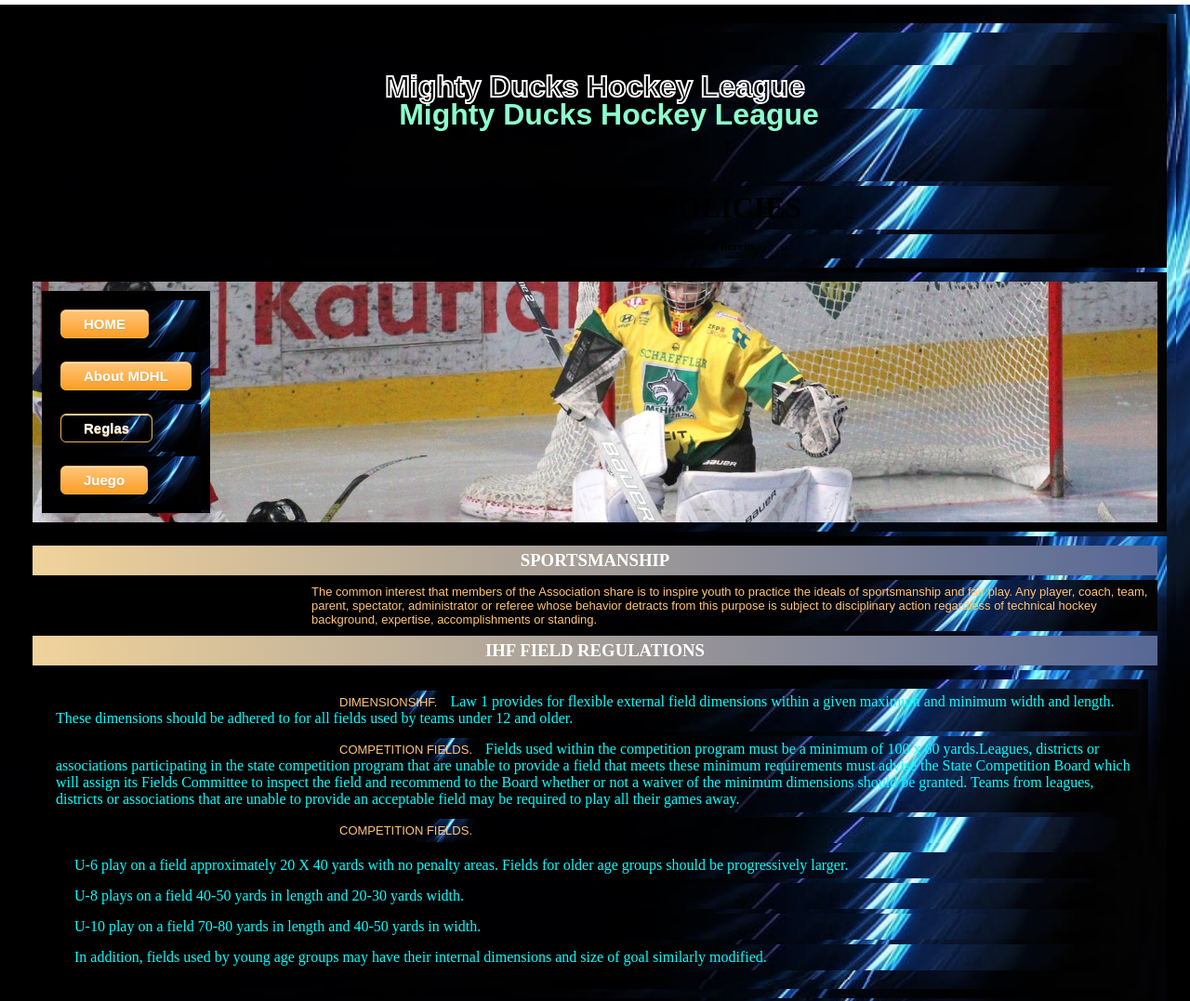
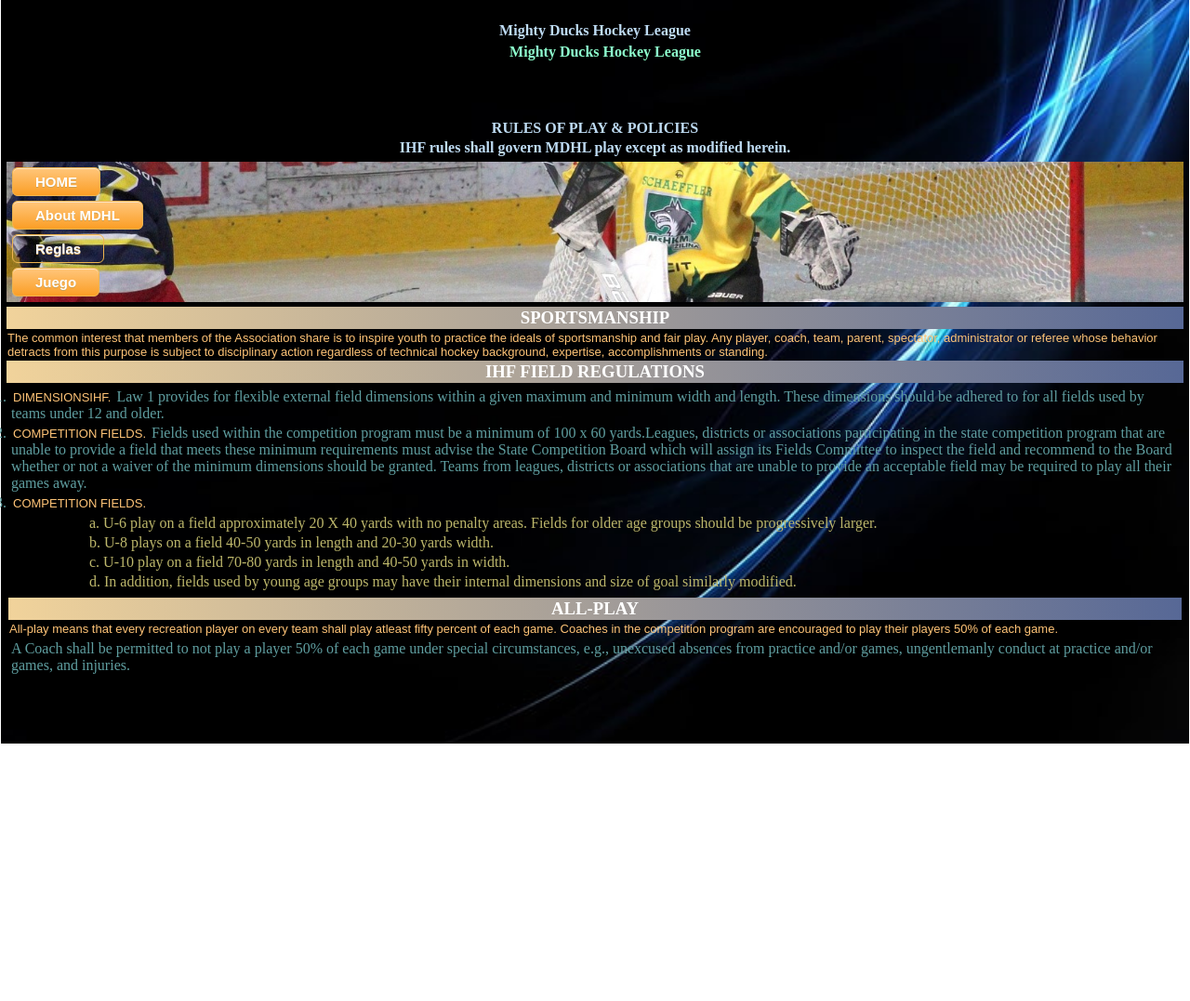
Before and after one commit to AntoCast18/Task1, a website: page rules.html in a window 1280 px wide. Shown: the top 1077 px of the page at 93% size. After the commit the page ends 800 px from the top, so only its background shows below. Drawn offline with Linux system fonts and the light colour scheme.

Commit message:
update styles

```diff
--- a/styles/task3.css
+++ b/styles/task3.css
@@ -1,23 +1,26 @@
 * {
-    margin: 5px;
-    padding: 5px;
+    margin: 1px;
+    padding: 1px;
     box-sizing: border-box;
+    /* background: linear-gradient(to right, rgb(198, 158, 247), rgb(87, 104, 150)); */
+}
+
+body {
+    display: block;
     background-image: url("../assets/img/black-neon.jpg");
     background-position: center;
     background-repeat: no-repeat;
     background-size: cover;
     opacity: 1px;
-
-    /* background: linear-gradient(to right, rgb(198, 158, 247), rgb(87, 104, 150)); */
 }
 
 .bg-1 {
-    height: 20vh;
-    padding-top: 30px;
+    height: 15vh;
+    padding-top: 15px;
     text-align: center;
 }
 
-.t-stroke {
+t-stroke {
     color: transparent;
     -moz-text-stroke-width: 2px;
     -webkit-text-stroke-width: 2px;
@@ -27,17 +30,18 @@
 }
 
 .t-shadow {
-    text-shadow: 15px 30px #8dffcd;
+    text-shadow: 11px 23px #8dffcd;
 }
 
 h1,
 h5 {
     text-align: center;
+    color: rgb(190, 219, 243);
+    font-size: medium;
 }
 
 div.menuindex nav {
     background-image: url("../assets/img/img1.jpg");
-    display: flex;
     background-position: center;
     background-repeat: no-repeat;
     background-size: cover;
@@ -46,7 +50,6 @@ div.menuindex nav {
 
 div.menucont nav {
     background-image: url("../assets/img/img2.jpg");
-    display: flex;
     background-position: center;
     background-repeat: no-repeat;
     background-size: cover;
@@ -55,7 +58,6 @@ div.menucont nav {
 
 div.menu nav {
     background-image: url("../assets/img/img2.jpg");
-    display: flex;
     background-position: center;
     background-repeat: no-repeat;
     background-size: cover;
@@ -68,19 +70,21 @@ h3 {
     text-align: center;
 }
 
-p, b, td{
+p,
+b,
+td {
     color: #ffc477;
     font-size: small;
     font-weight: lighter;
     font-family: Arial, Helvetica, sans-serif;
-    margin-left: 300px;
 }
-strong{
+
+strong {
     color: aqua;
     font-size: small;
     font-weight: lighter;
     font-family: Arial, Helvetica, sans-serif;
-    margin-left: 300px;
+
 }
 
 a {
@@ -161,13 +165,17 @@ div.logo img {
     top: 1px;
 }
 
-li {
-    list-style: none;
+div.list {
+    color: cadetblue;
+}
+
+div.section li {
+    list-style-position: inside;
     color: aqua;
 }
 
-div.list ul li.ruless {
-    list-style: circle;
+div.list ol li ol li {
     text-indent: 80px;
-    color: aqua;
+    color: darkkhaki;
+    list-style-position: inside;
 }
```
Also changed, not shown: about.html (+6 -3 lines), contact.html (+7 -4 lines), game_info.html (+8 -5 lines), index.html (+5 -3 lines), rules.html (+3 -3 lines).
